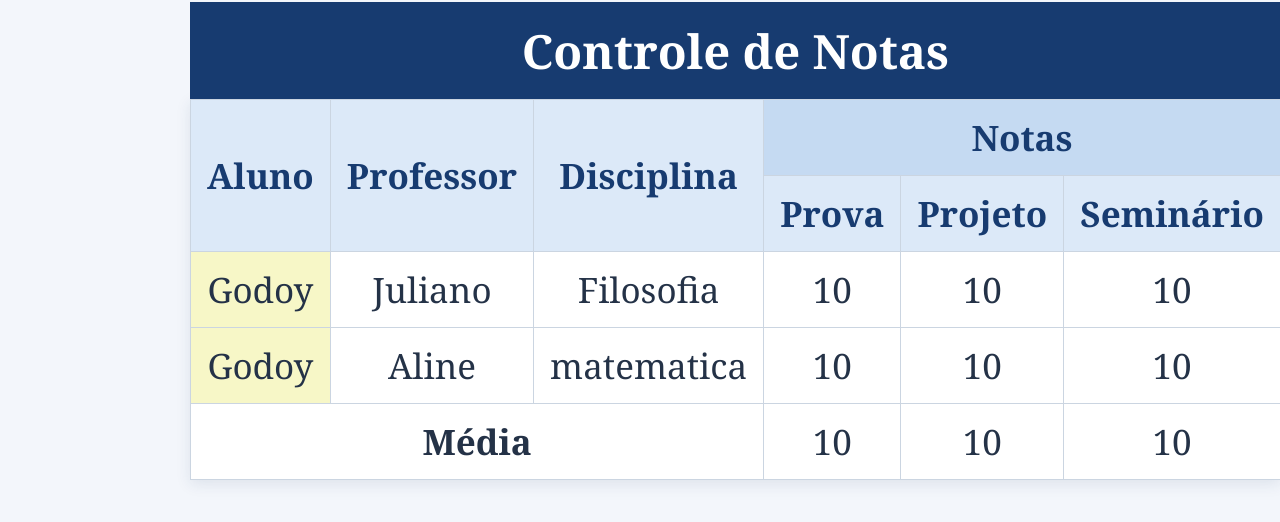
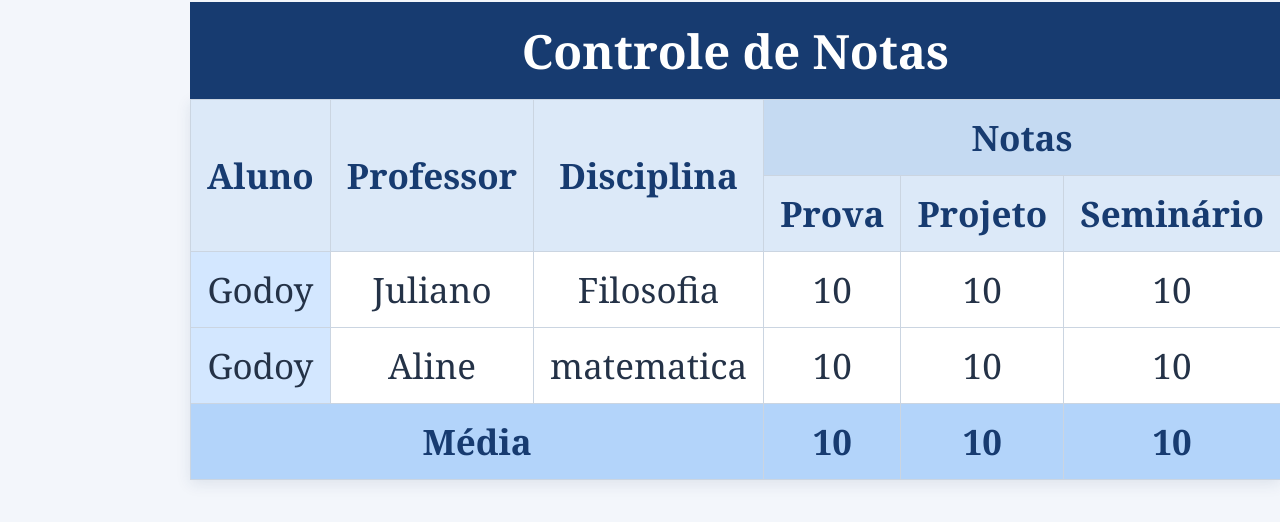
Before and after one commit to rodrigogfilho-cloud/tabelas, a plain HTML site: page nova-tabela/index.html in a window 1280 px wide. Shown: the part 202-724 px from the top of the page. Drawn offline with Linux system fonts and the light colour scheme.

Commit message:
ADD: Finalização da tabela

```diff
--- a/nova-tabela/style.css
+++ b/nova-tabela/style.css
@@ -69,10 +69,16 @@ body{
 }
 
 .tabela-notas tbody th {
-    background-color: #f7f7c7;
+    background-color: #d3e7ff;
     font-weight: normal;
 }
 
 .tabela-notas tbody tr:hover {
     background-color: #e7e7e7 ;
 }
+.tabela-notas tfoot th,
+.tabela-notas tfoot td {
+    background-color: #b3d4fa;
+    color: #173b70;
+    font-weight: bold;
+}
```
